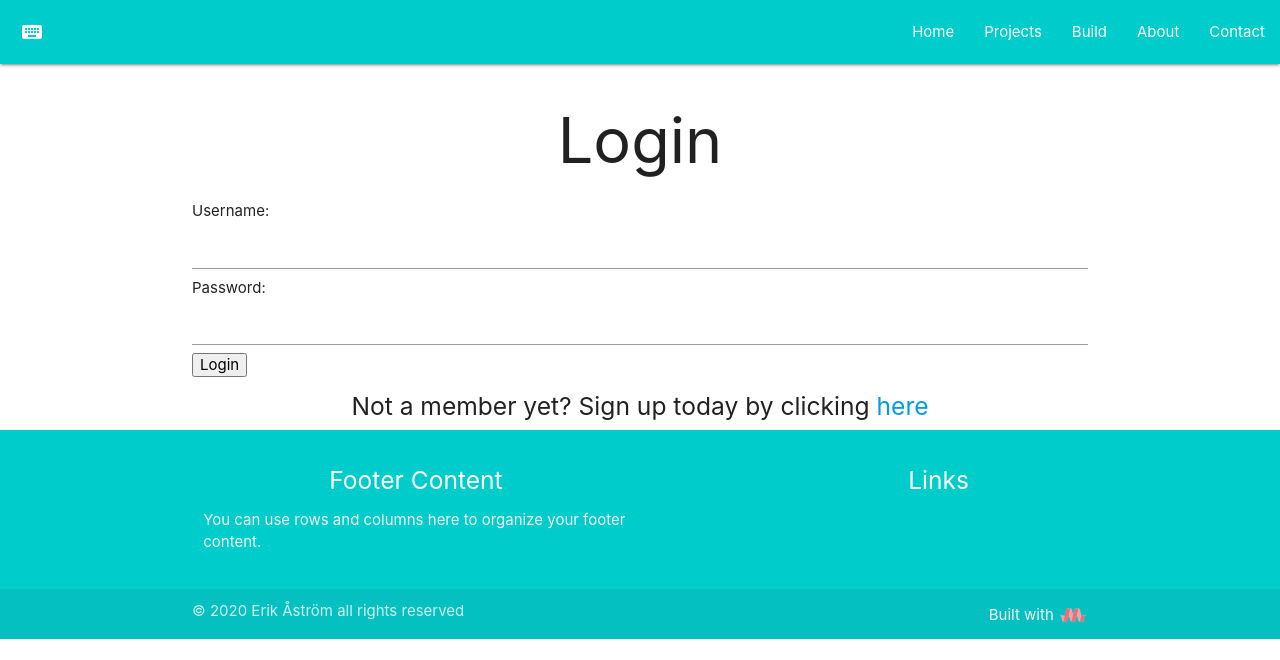
After one commit to astromerik/milestone3, a Flask app: page /login in a window 1280 px wide. The commit adds this page. Shown: the top 660 px of the page. Run offline with Flask 2, Linux system fonts and the light colour scheme; some libraries are stand-ins or nearby versions.

Commit message:
built base structure for login functionality and added register and login page

```diff
--- a/app.py
+++ b/app.py
@@ -1,6 +1,8 @@
 import os
-from flask import Flask, render_template, request, redirect, url_for
+from functools import wraps
+from flask import Flask, render_template, session, request, redirect, url_for
 from flask_pymongo import PyMongo
+from passlib.hash import pbkdf2_sha256
 import env
 from bson.objectid import ObjectId
 
@@ -9,11 +11,22 @@ from bson.objectid import ObjectId
 app = Flask(__name__)
 app.config["MONGO_DBNAME"] = "components"
 app.config["MONGO_URI"] = os.environ.get("MONGO_URI")
+app.secret_key = "+h`%FHZpbRi|del2!87OJ)Rh_!k|zbOAf>EpJ~)L_Sn>p((]^r|%J,aP,me.18|"
 mongo = PyMongo(app)
 
 coll = mongo.db
 
 
+def checked_logged_in(func):
+    @wraps(func)
+    def wrapped_function(*args, **kwargs):
+        if 'logged-in' in session:
+            return(func(*args, **kwargs))
+        else:
+            return render_template('notloggedin.html')
+    return wrapped_function
+
+# Display home page
 @app.route('/')
 @app.route('/home')
 def home():
@@ -25,7 +38,6 @@ def home():
 @app.route('/projects', methods=['POST', 'GET'])
 def projects():
     casemat = request.form.get('casemat')
-    print(casemat)
     size = request.form.get('size')
     layout = request.form.get('layout')
 
@@ -41,7 +53,7 @@ def projects():
 
         if size != 'none':
             query['layoutSize'] = size
-        print(query)
+
         all_projects = coll.projects.find(query)
 
     # Handle GET request
@@ -58,6 +70,7 @@ def projects():
 
 # Build a keyboard
 @app.route('/build')
+@checked_logged_in
 def build():
     return render_template("build.html",
                            casematerial=coll.caseMaterial.find(),
@@ -83,6 +96,7 @@ def view_project(project_id):
 
 # Edit existing keyboard
 @app.route('/edit_project/<project_id>')
+@checked_logged_in
 def edit_project(project_id):
     if ObjectId.is_valid(project_id):
         the_projects = coll.projects.find_one({'_id': ObjectId(project_id)})
@@ -120,9 +134,45 @@ def delete_project(project_id):
 def about():
     return render_template('about.html')
 
+
+# Register
+@app.route('/register', methods=['GET', 'POST'])
+def register():
+    if request.method == 'GET':
+        return render_template("register.html")
+    elif request.method == 'POST':
+        username = request.form['userid']
+        password = request.form['password']
+        _hash = pbkdf2_sha256.hash("password")
+        coll.users.insert_one({
+            'username': username,
+            'password': _hash
+        })
+        return render_template('login.html')
+
+
+# Login
+@app.route('/login', methods=['GET', 'POST'])
+def login():
+    if request.method == 'GET':
+        return render_template("login.html")
+    elif request.method == 'POST':
+        username = request.form['userid']
+        user = coll.users.find_one({'username': username})
+        user_password = user['password']
+        form_password = request.form['password']
+        if pbkdf2_sha256.verify(form_password, user_password):
+            session['logged-in'] = True
+            session['user-name'] = username
+        else:
+            return "Login error"
+        return render_template("login.html")
+
+
 if __name__ == '__main__':
     app.run(host=os.environ.get('IP'),
             port=int(os.environ.get('PORT')),
             debug=True)
 
+
 # flask, pymongo, dnspython and flask-pymongo are installed
--- a/templates/home.html
+++ b/templates/home.html
@@ -16,7 +16,7 @@
             <a class="waves-effect waves-light btn startbuttons" href="{{url_for('projects')}}" ><i class="material-icons left">work</i>Projects</a>
         </div>
         <div class="col s3 push-s4">
-            <a class="waves-effect waves-light btn startbuttons"><i class="material-icons left">mood</i>Sign Up</a>
+            <a class="waves-effect waves-light btn startbuttons" href="{{url_for('login')}}"><i class="material-icons left">mood</i>Log in / Sign Up</a>
         </div>
     </div>
 
--- /dev/null
+++ b/templates/login.html
@@ -0,0 +1,15 @@
+{% extends 'base.html' %}
+{% block content %}
+
+<h1>Login</h1>
+
+<form action="{{url_for('login')}}" method="POST">
+        Username: <input type="text" name="userid">
+        Password: <input type="password" name="password">
+        <input type="submit" value="Login">
+    </form>
+
+
+<h5>Not a member yet? Sign up today by clicking <a href="{{url_for('register')}}">here</a></h5>
+
+{% endblock %}
```
Also changed, not shown: templates/notloggedin.html (added, +9 -0 lines), templates/projects.html (+9 -6 lines), templates/register.html (added, +12 -0 lines).
